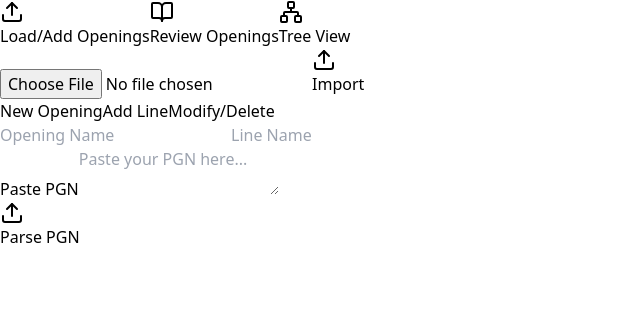
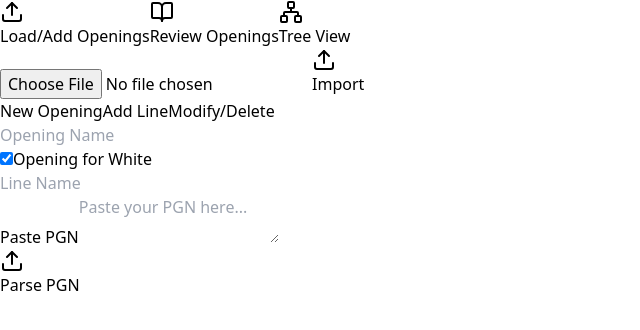
Before and after one commit to mythreyiramesh/chess-openings, a React (Vite) app: page / in a window 1280 px wide. Shown: the top 330 px of the page, without its empty margins (0-640 px from the left). Built offline with nearby package versions, Linux system fonts and the light colour scheme.

Commit message:
:sparkles: Add whether opening is white or black

```diff
--- a/src/ChessStudyTool.jsx
+++ b/src/ChessStudyTool.jsx
@@ -95,7 +95,7 @@ const ChessStudyTool = () => {
               <option value="" disabled>Select an opening</option>
               {openings.map(opening => (
                 <option key={opening.id} value={opening.id}>
-                  {opening.name}
+                  {opening.name} ({opening.isWhite ? 'White' : 'Black'})
                 </option>
               ))}
             </select>
@@ -144,7 +144,7 @@ const ChessStudyTool = () => {
       ) : (
         <>
           <h1 className="text-3xl font-bold mb-6 text-gray-800">
-            {selectedOpening.name} - {selectedLine.name}
+            {selectedOpening.name} ({selectedOpening.isWhite ? 'White' : 'Black'}) - {selectedLine.name}
           </h1>
 
           {/* Add summary here */}
--- a/src/OpeningTree.jsx
+++ b/src/OpeningTree.jsx
@@ -298,7 +298,7 @@ const TreeNode = ({ node, x, y, availableWidth }) => {
       >
         {openings.map(opening => (
           <option key={opening.id} value={opening.id}>
-            {opening.name}
+            {opening.name} ({opening.isWhite ? 'White' : 'Black'})
           </option>
         ))}
       </select>
--- a/src/OpeningUploader.jsx
+++ b/src/OpeningUploader.jsx
@@ -8,6 +8,7 @@ import { Chess } from 'chess.js';
 const OpeningUploader = () => {
   const [mode, setMode] = useState('new'); // 'new', 'add', or 'modify'
   const [openingName, setOpeningName] = useState('');
+  const [isWhite, setIsWhite] = useState(true); // default to true for white
   const [lineName, setLineName] = useState('');
   const [selectedOpeningId, setSelectedOpeningId] = useState('');
   const [selectedLineId, setSelectedLineId] = useState('');
@@ -322,7 +323,7 @@ const parsePGNToPositions = (pgnText) => {
             alert('Please enter an opening name');
             return;
           }
-          createNewOpening(openingName, {
+          createNewOpening(openingName, isWhite, {
             line: lineData,
             notes: notesObject
           });
@@ -356,6 +357,7 @@ const parsePGNToPositions = (pgnText) => {
     setModifiedNotes({});
     setCurrentPosition(0);
     setOpeningName('');
+    setIsWhite(true); // Reset to default value
     setLineName('');
     setSelectedOpeningId('');
     setSelectedLineId('');
@@ -422,6 +424,7 @@ return (
     {/* Opening/Line Selection */}
 <div className="space-y-4 mb-6">
   {mode === 'new' ? (
+    <div className="space-y-4">
     <input
       type="text"
       value={openingName}
@@ -429,6 +432,19 @@ return (
       placeholder="Opening Name"
       className="w-full p-3 border rounded-lg"
     />
+    <div className="flex items-center gap-2">
+      <input
+        type="checkbox"
+        id="isWhite"
+        checked={isWhite}
+        onChange={(e) => setIsWhite(e.target.checked)}
+        className="w-4 h-4 text-blue-600 border-gray-300 rounded focus:ring-blue-500"
+      />
+      <label htmlFor="isWhite" className="text-sm font-medium text-gray-700">
+        Opening for White
+      </label>
+    </div>
+  </div>
   ) : (
     <>
       <div className="flex gap-2">
--- a/src/utils/openingsManager.js
+++ b/src/utils/openingsManager.js
@@ -185,11 +185,12 @@ export const deleteLine = (openingId, lineId) => {
   return null;
 };
 
-export const createNewOpening = (name, { line, notes }) => {
+export const createNewOpening = (name, isWhite, { line, notes }) => {
   const lineId = uuidv4();
   const newOpening = {
     id: uuidv4(),
     name: name,
+    isWhite: isWhite, // boolean property instead of color string
     notes: {},
     lines: [{
       id: lineId,
@@ -231,6 +232,12 @@ export const importOpenings = async (file) => {
           if (!opening.id || !opening.name || !Array.isArray(opening.lines)) {
             throw new Error('Invalid opening format: missing required fields');
           }
+
+          // Validate isWhite
+          if (typeof opening.isWhite !== 'boolean') {
+            throw new Error('Invalid opening format: isWhite must be a boolean');
+          }
+
 
           // Ensure notes object exists
           if (!opening.notes) {
@@ -294,6 +301,7 @@ export const exportOpenings = () => {
  {
   id: "uuid",
   name: "Opening Name",
+  isWhite: true, // boolean instead of color string
   notes: {
     "rnbqkbnr/pppppppp/8/8/4P3/8/PPPP1PPP/RNBQKBNR b KQkq e3 0 1": {
       id: "note-uuid",
```
